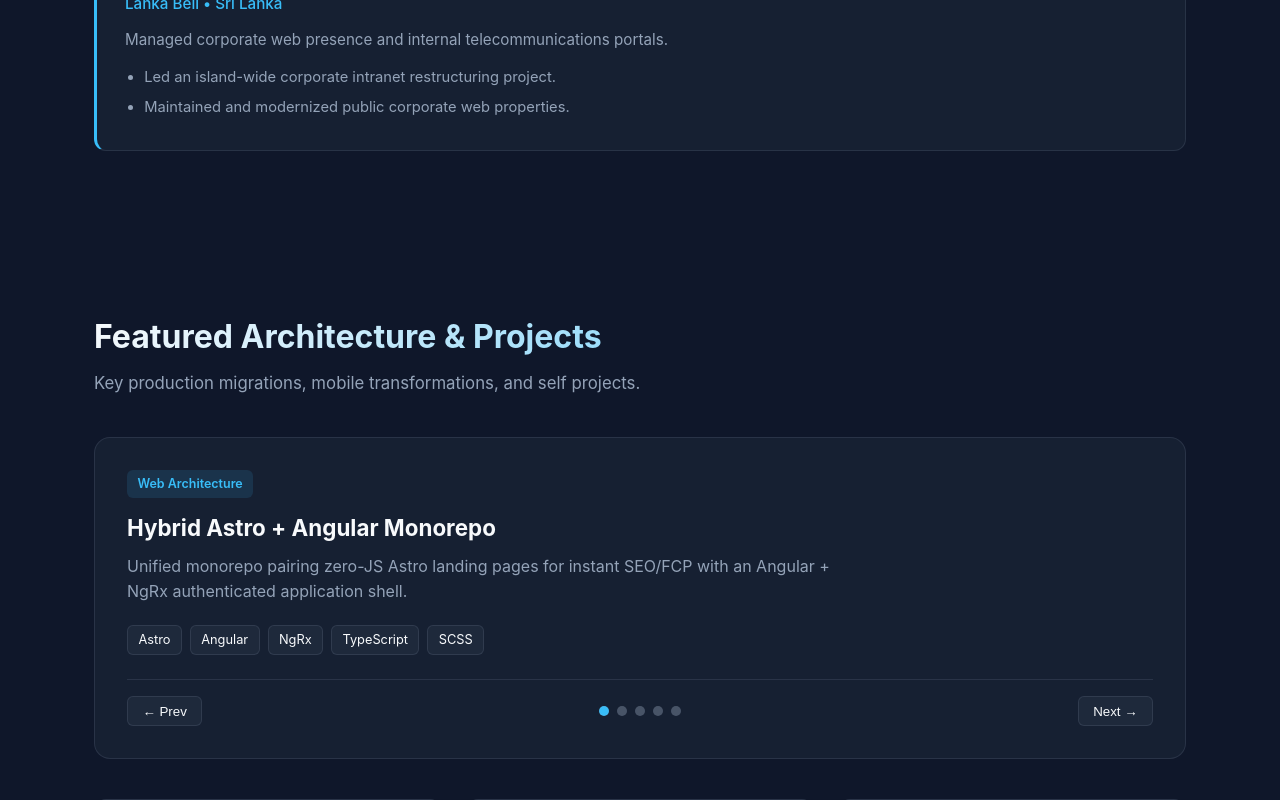
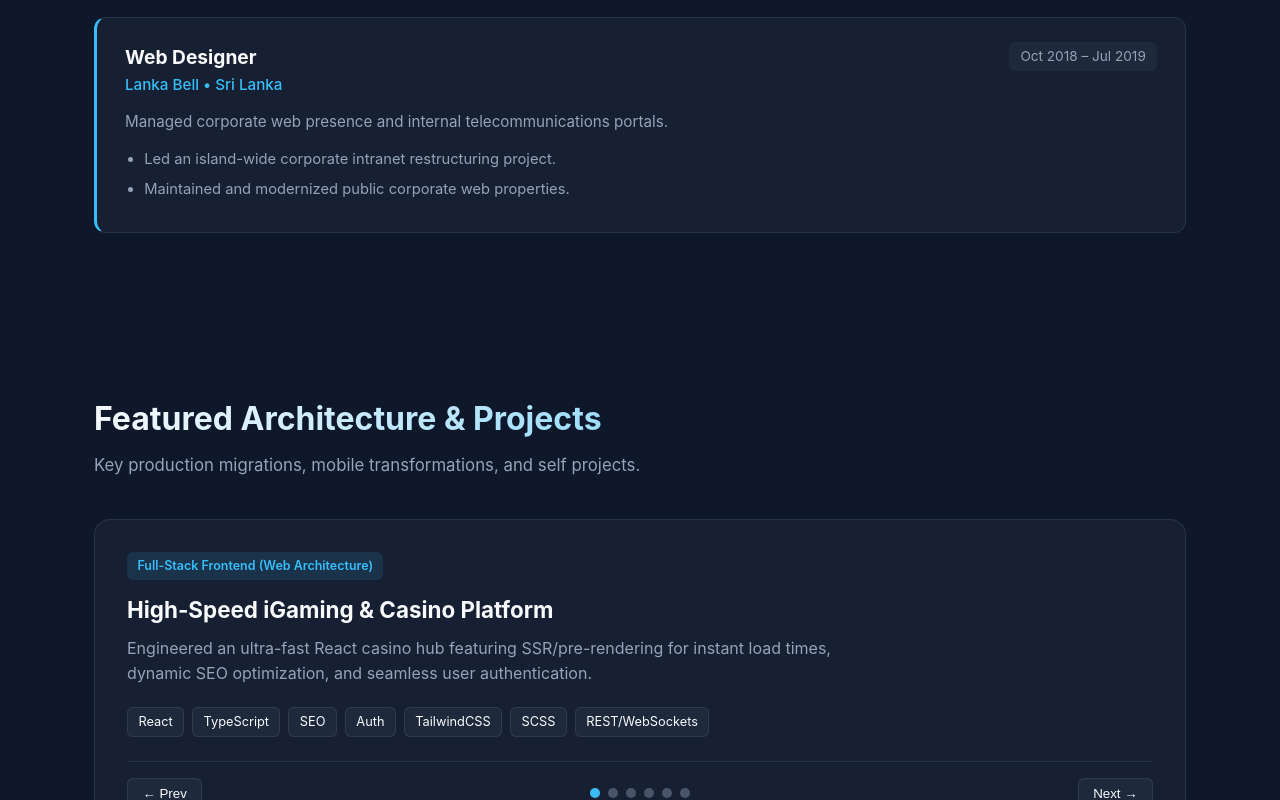
Before and after one commit to oshila123/my-info, a React (Vite) app: page / in a window 1280 px wide. Shown: the part 2000-2800 px from the top of the page. Built offline with nearby package versions, Linux system fonts and the light colour scheme.

Commit message:
content update

```diff
--- a/src/assets/data/portfolioData.js
+++ b/src/assets/data/portfolioData.js
@@ -14,6 +14,7 @@ export const profileData = {
     email: 'oshila.it@gmail.com',
   },
   highlights: [
+    'Engineered an ultra-fast React casino hub featuring SSR/pre-rendering for instant load times, dynamic SEO optimization, and seamless user authentication.',
     'Frontend Monorepo Architecture (Astro + Angular / NgRx)',
     'Cross-Platform Mobile Transformation (Angular Web to React Native)',
     'Enterprise Authentication & SSO (Keycloak & Azure B2C)',
@@ -93,6 +94,14 @@ export const workExperience = [
 
 export const featuredProjects = [
   {
+    id: 'react-repo',
+    title: 'High-Speed iGaming & Casino Platform',
+    category: 'Full-Stack Frontend (Web Architecture)',
+    summary:
+      'Engineered an ultra-fast React casino hub featuring SSR/pre-rendering for instant load times, dynamic SEO optimization, and seamless user authentication.',
+    tech: ['React', 'TypeScript', 'SEO', 'Auth', 'TailwindCSS', 'SCSS', 'REST/WebSockets'],
+  },
+  {
     id: 'monorepo-migration',
     title: 'Hybrid Astro + Angular Monorepo',
     category: 'Web Architecture',
```
